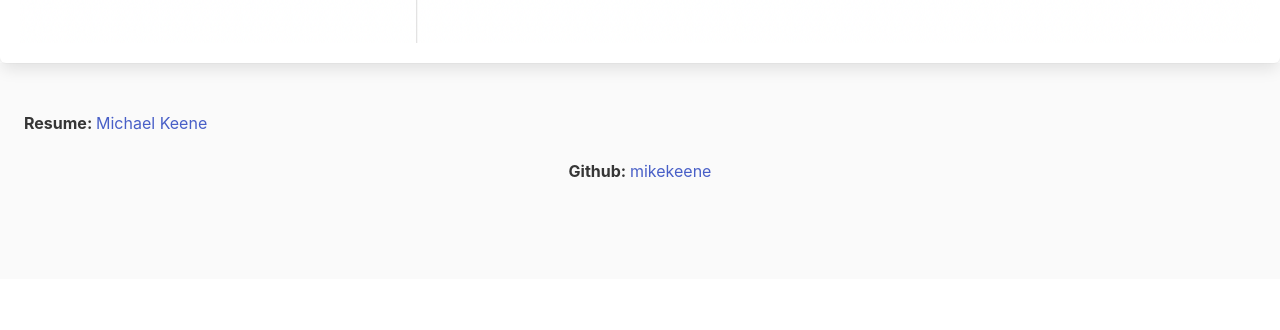
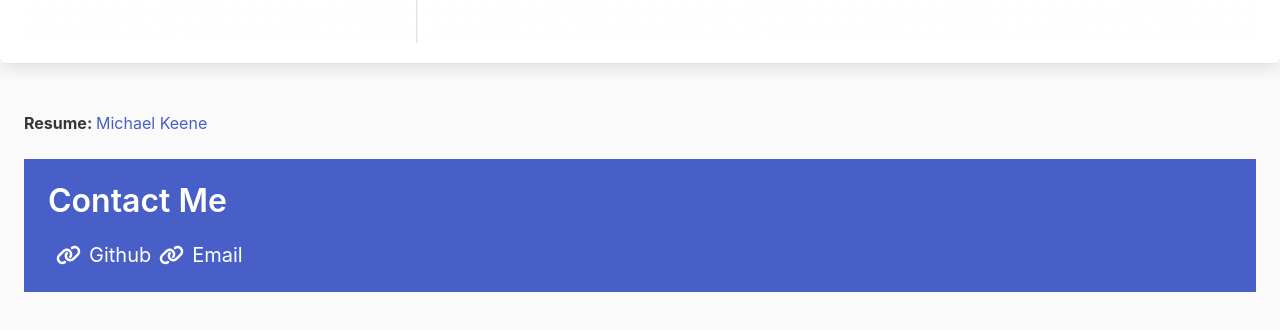
Before and after one commit to mikekeene/keene-react-portfolio, a React (Create React App) app: page / in a window 1280 px wide. Shown: the part 7722-8052 px from the top of the page. Before the commit the page ends 8001 px from the top, so only its background shows below. Built offline with nearby package versions, Linux system fonts and the light colour scheme.

Commit message:
Update Contact.js

```diff
--- a/src/components/Contact.js
+++ b/src/components/Contact.js
@@ -1,12 +1,24 @@
 import React from 'react'
+import { faLink } from '@fortawesome/free-solid-svg-icons';
+import { FontAwesomeIcon } from "@fortawesome/react-fontawesome";
 
 const Contact = () => {
   return (
-    <div id="contact" className="content has-text-centered">
-            <p>
-            <strong>Github: </strong> <a href='http://github.com/mikekeene' > mikekeene </a>
-            </p>
-    </div>
+    <section id="contact" class="hero is-small is-link">
+      <div class="hero-body">
+        <p class="title">
+          Contact Me
+        </p>
+        <a class="subtitle" href='http://github.com/mikekeene'>
+          <FontAwesomeIcon icon={faLink} className="mr-2 ml-2"/>
+          Github
+        </a>
+        <a class="subtitle" href='mailto:michaelgkeene@gmail.com'>
+          <FontAwesomeIcon icon={faLink} className="mr-2 ml-2"/>
+          Email
+        </a>
+      </div>
+    </section>
   )
 }
 
```
